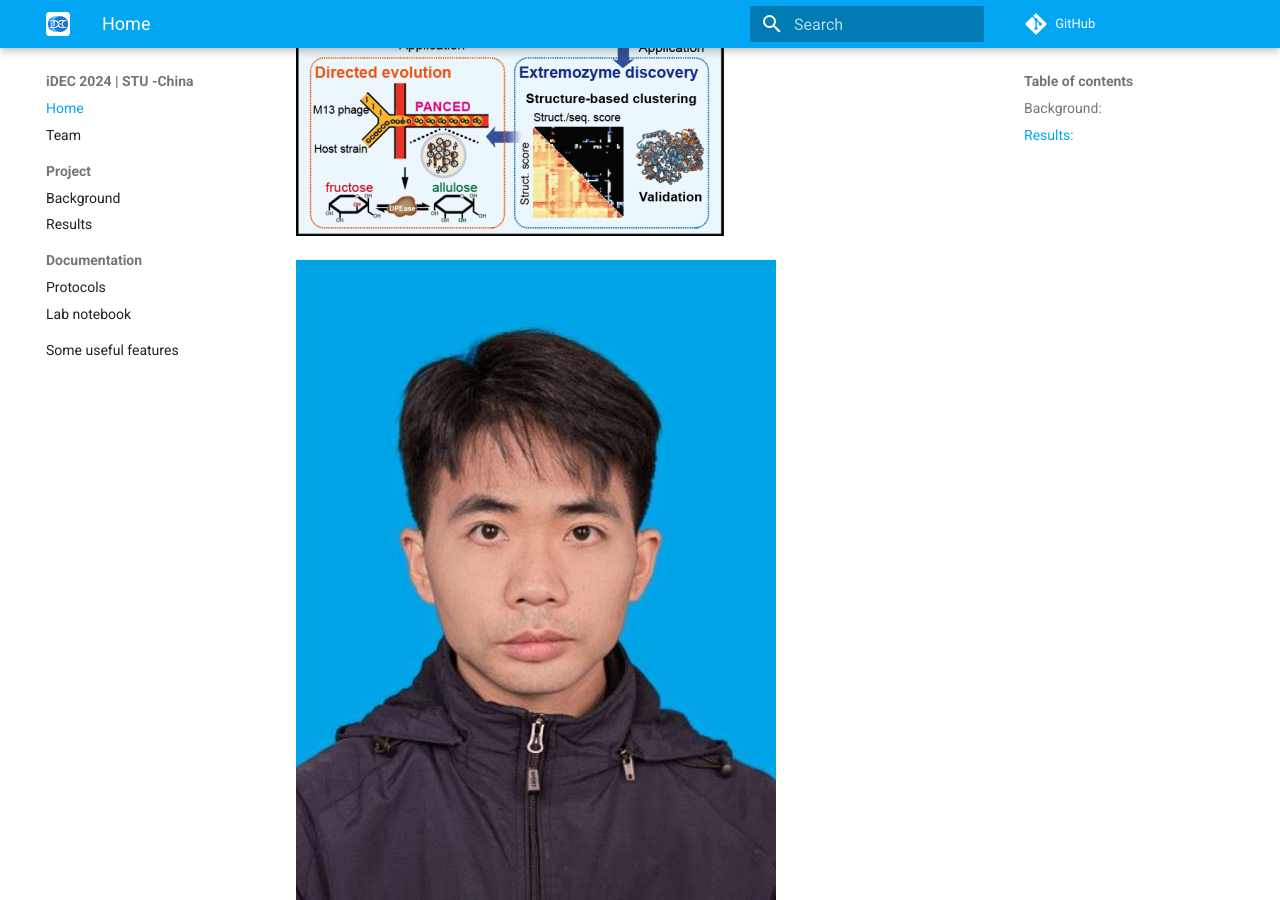
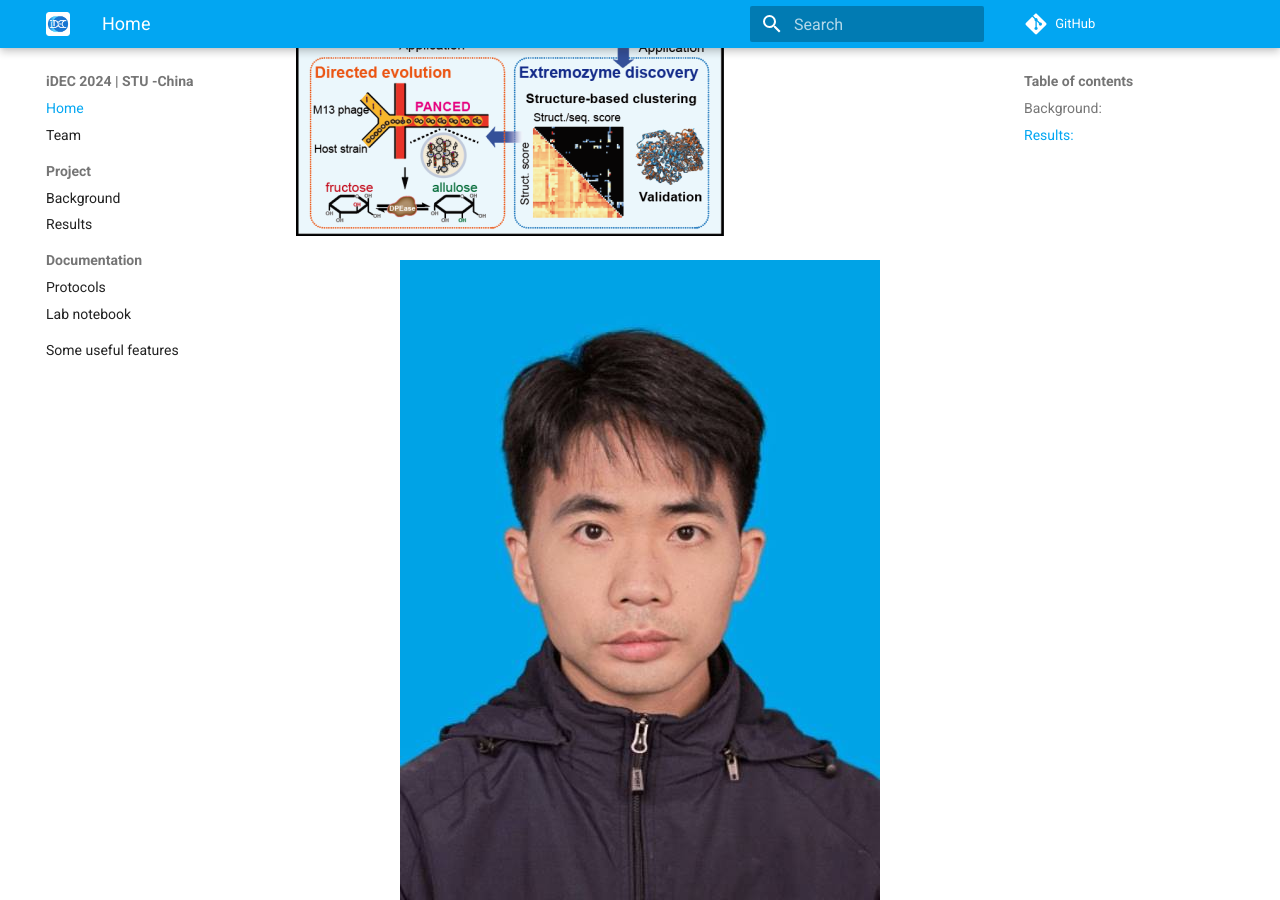
Before and after one commit to idec-teams/2024_STU_-China, an MkDocs documentation site: the page built from docs/index.md, in a window 1280 px wide and 900 px high, scrolled down 840 px. Built offline with MkDocs 1.6.1 and Material for MkDocs 9.7.7, drawn with Linux system fonts in a browser that asks for light colours; comment, search, counter and statistics services are not loaded.

Commit message:
Update index.md

```diff
--- a/docs/index.md
+++ b/docs/index.md
@@ -9,4 +9,4 @@ In response, we developed iExtreme, a comprehensive database containing 1,030 ge
 
 ![home](./img/home.png)
 
-<img src="./img/leiwei.jpg"></img>
+<center><img src="./img/leiwei.jpg"></img></center>
```
